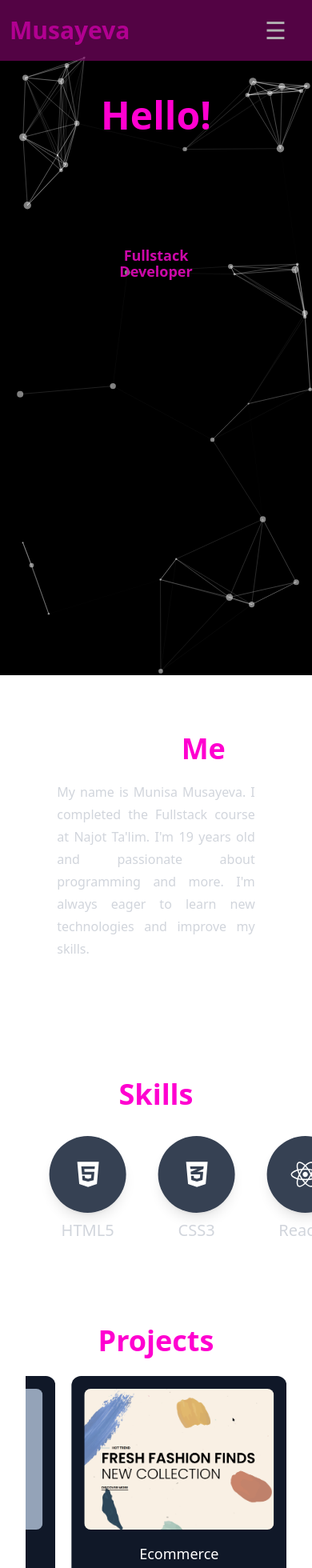
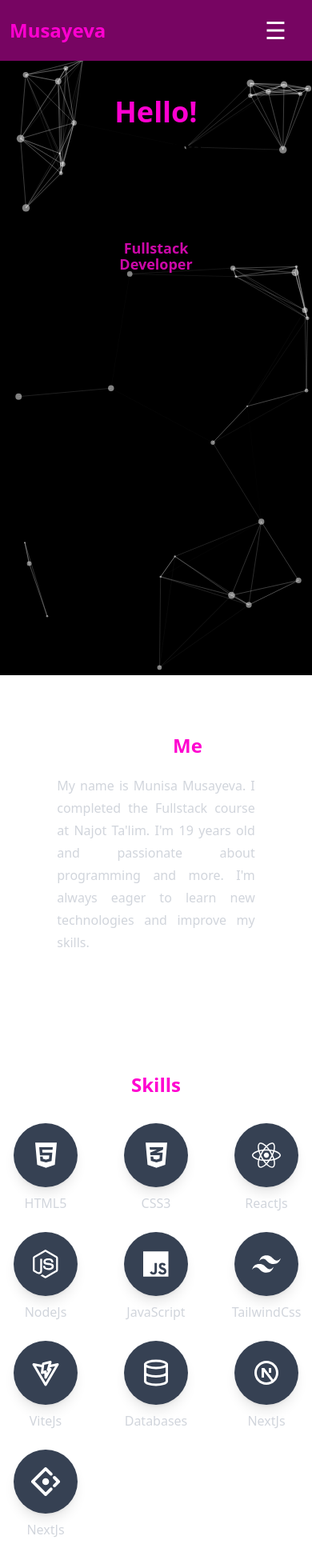
Before and after one commit to anonimka05/Portfolio, a React (Vite) app: page / in a window 390 px wide. Shown: the top 1960 px of the page at 80% size. Built offline with nearby package versions, Linux system fonts and the light colour scheme.

Commit message:
modal done

```diff
--- a/src/components/About.tsx
+++ b/src/components/About.tsx
@@ -4,7 +4,7 @@ function About() {
   return (
     <section id="about" className=" text-white  py-10 px-3">
       <div className="text-center mt-8 cursor-pointer">
-        <h3 className="text-4xl font-semibold mt-center">
+        <h3 className="lg:text-4xl text-2xl font-semibold mt-center">
           About <span className="text-[#ff00d0]">Me</span>
         </h3>
         <div className="flex md:flex-row flex-col-reverse items-center md:gap-6 gap-12 px-10 max-w-6xl mx-auto">
--- a/src/components/Contact.jsx
+++ b/src/components/Contact.jsx
@@ -185,12 +185,12 @@ const Contact = () => {
 
   return (
     <section id="contact" className="py-10 px-4 text-white ">
-      <h3 className="text-4xl font-semibold text-center text-[#ff00d0]">
+      <h3 className="md:text-4xl text-2xl font-semibold text-center text-[#ff00d0]">
         Contact
       </h3>
       <div className="container flex flex-col lg:flex-row items-center justify-center gap-10 mt-8">
         <div className="border rounded-2xl p-6 w-full max-w-md text-center lg:max-w-sm">
-          <h2 className="text-3xl font-semibold">
+          <h2 className="md:text-3xl text-2xl font-semibold">
             Contact <span className="text-[#ff00d0]">me</span> for collaboration
           </h2>
           <div className="text-4xl flex justify-center space-x-4 mt-4">
--- a/src/components/Footer.jsx
+++ b/src/components/Footer.jsx
@@ -1,6 +1,9 @@
 function Footer() {
   return (
-    <div name="footer" className="p-4 text-2xl text-white text-center">
+    <div
+      name="footer"
+      className="p-4 md:text-2xl text-xl text-white text-center"
+    >
       &copy; Musayeva Munisa
     </div>
   );
--- a/src/components/Hero.jsx
+++ b/src/components/Hero.jsx
@@ -10,7 +10,7 @@ const Hero = () => {
       <div className="flex-1">
         <div className="md:text-left text-center">
           <h1 className="md:text-5xl text-2xl md:leading-normal leading-10 text-black dark:text-white font-bold">
-            <span className="text-[#ff00d0] md:text-6xl text-5xl right-20 ">
+            <span className="text-[#ff00d0] md:text-6xl text-4xl right-20 ">
               Hello!
               <br />
             </span>
--- a/src/components/Navbar.tsx
+++ b/src/components/Navbar.tsx
@@ -5,7 +5,7 @@ import NavListType from "../types/Navlist.type";
 const Navbar: React.FC = () => {
   const [sticky, setSticky] = useState(false);
   const [open, setOpen] = useState(false);
-
+  const x = "x";
   const navList: NavListType[] = [
     { element: "Home", path: "#home" },
     { element: "About", path: "#about" },
@@ -26,9 +26,9 @@ const Navbar: React.FC = () => {
   }, []);
 
   return (
-    <nav className="text-amber-100 text-3xl left-0 fixed z-9999 w-full">
+    <nav className="text-amber-100 mg:text-3xl text-2xl left-0 fixed z-9999 w-full">
       <div
-        className={`flex items-center px-3 container mx-auto justify-between  ${sticky} ? bg-[#770562] opacity-70  : ""`}
+        className={`flex items-center px-3 container mx-auto justify-between   bg-[#770562] opacity `}
       >
         <div>
           <h1>
@@ -65,16 +65,17 @@ const Navbar: React.FC = () => {
         <div
           onClick={() => setOpen(!open)}
           className={`z-[999] ${
-            open ? "text-gray-900" : "text-white"
+            open ? ` text-gray-900 ` : "text-white"
           } text-3xl md:hidden m-5`}
         >
-          ☰
+          {open ? x : "☰"}
         </div>
 
         <div
-          className={`md:hidden text-gray-900 absolute w-2/4 h-screen px-7 py-2 font-medium bg-white top-0 duration-300 ${
-            open ? "right-0" : "right-[-100%]"
-          }`}
+          className={`md:hidden text-gray-900 absolute w-full flex justify-center items-center
+             h-screen px-7 py-2 font-medium bg-gray-200 top-0 duration-300 ${
+               open ? "right-0" : "right-[-100%]"
+             }`}
         >
           <ul className="flex flex-col justify-center  h-full gap-6 py-2 text-lg">
             {navList.map((item, id) => (
--- a/src/components/Projects.jsx
+++ b/src/components/Projects.jsx
@@ -32,7 +32,7 @@ const Projects = () => {
   return (
     <section id="projects" className="py-10 px-3 text-white">
       <div className="text-center">
-        <h3 className="text-4xl font-semibold">
+        <h3 className="md:text-4xl text-2xl font-semibold">
           <span className="text-[#ff00d0]">Projects</span>
         </h3>
       </div>
--- a/src/components/Skills.jsx
+++ b/src/components/Skills.jsx
@@ -1,75 +1,3 @@
-// function Skils() {
-//   return (
-//     <section id="skills" className="text-white">
-//       <div>
-//         <h3>
-//           <span>Skills</span>
-//         </h3>
-//       </div>
-//     </section>
-//   );
-// }
-
-// export default Skils;
-
-// import React from "react";
-// import { motion } from "framer-motion";
-// import { RiNextjsLine } from "react-icons/ri";
-// import { FontAwesomeIcon } from "@fortawesome/react-fontawesome";
-// import {
-//   faHtml5,
-//   faCss3,
-//   faReact,
-//   faNodeJs,
-// } from "@fortawesome/free-brands-svg-icons";
-// import { faDatabase } from "@fortawesome/free-solid-svg-icons";
-// // import { RiNextjsLine } from "react-icons/ri";
-
-// const Skils = () => {
-//   // const skills = [
-//   //   { logo: "fa-brands fa-html5", level: "HTML5" },
-//   //   { logo: "fa-brands fa-css3", level: "CSS3" },
-//   //   { logo: "fa-brands fa-react", level: "ReactJs" },
-//   //   { logo: "fa-brands fa-node", level: "NodeJs" },
-//   //   { logo: "fa-solid fa-database", level: "Databases" },
-//   //   { logo: <RiNextjsLine />, level: "NextJs" },
-//   // ];
-//   const skills = [
-//     { icon: <FontAwesomeIcon icon={faHtml5} />, level: "HTML5" },
-//     { icon: <FontAwesomeIcon icon={faCss3} />, level: "CSS3" },
-//     { icon: <FontAwesomeIcon icon={faReact} />, level: "ReactJs" },
-//     { icon: <FontAwesomeIcon icon={faNodeJs} />, level: "NodeJs" },
-//     { icon: <FontAwesomeIcon icon={faDatabase} />, level: "Databases" },
-//     { icon: <RiNextjsLine />, level: "NextJs" },
-//   ];
-
-//   return (
-//     <section className="py-16 from-gray-900 to-gray-800 text-white">
-//       <div className="max-w-5xl mx-auto text-center">
-//         <h3 className="text-4xl font-bold text-[#ff00d0] mb-8">Skills</h3>
-//         <div className="text-xl relative overflow-hidden w-full">
-//           <motion.div
-//             className="flex space-x-10"
-//             animate={{ x: [-100, 100, -100] }}
-//             transition={{ repeat: Infinity, duration: 10, ease: "linear" }}
-//           >
-//             {skills.map((skill, i) => (
-//               <div key={i} className="flex flex-col items-center">
-//                 <div className="w-24 h-24 bg-gray-700 hover:bg-[#ff00d0] transition-all rounded-full flex items-center justify-center shadow-lg">
-//                   <i className={`${skill.logo} text-4xl`}></i>
-//                 </div>
-//                 <p className="mt-2 text-gray-300">{skill.level}</p>
-//               </div>
-//             ))}
-//           </motion.div>
-//         </div>
-//       </div>
-//     </section>
-//   );
-// };
-
-// export default Skils;"use client";
-
 import { motion } from "framer-motion";
 import { FontAwesomeIcon } from "@fortawesome/react-fontawesome";
 import {
@@ -82,6 +10,8 @@ import {
 import { RiNextjsLine } from "react-icons/ri";
 import { LuDatabase } from "react-icons/lu";
 import { TbBrandVite } from "react-icons/tb";
+import { SiAntdesign } from "react-icons/si";
+import { RiTailwindCssFill } from "react-icons/ri";
 
 const skills = [
   { icon: faHtml5, level: "HTML5" },
@@ -89,25 +19,30 @@ const skills = [
   { icon: faReact, level: "ReactJs" },
   { icon: faNodeJs, level: "NodeJs" },
   { icon: faJs, level: "JavaScript" },
+  { icon: RiTailwindCssFill, level: "TailwindCss" },
   { icon: TbBrandVite, level: "ViteJs" },
   { icon: LuDatabase, level: "Databases" },
   { icon: RiNextjsLine, level: "NextJs" },
+  { icon: SiAntdesign, level: "NextJs" },
 ];
 
 const Skills = () => {
   return (
     <section id="skills" className="py-16 bg-gradient-to-b text-white">
-      <div className="max-w-5xl mx-auto text-center">
-        <h3 className="text-4xl font-bold text-[#ff00d0] mb-8">Skills</h3>
-        <div className="text-xl relative overflow-hidden w-full">
+      <div className="max-w-5xl mx-auto text-center  w-full border:none border-pink-500">
+        <h3 className="lg:text-4xl text-2xl font-bold text-[#ff00d0] mb-8">
+          Skills
+        </h3>
+        <div className="relative w-full  grid grid-cols-3  md:grid-cols-4 lg:grid-cols-5 gap-6 place-items-center">
+          {skills.map((skill, i) => (
             <motion.div
-            className="flex space-x-10"
-            animate={{ x: [-100, 100, -100] }}
-            transition={{ repeat: Infinity, duration: 10, ease: "linear" }}
+              key={i}
+              className="flex flex-col items-center"
+              initial={{ opacity: 0, scale: 0.8 }}
+              whileInView={{ opacity: 1, scale: 1 }}
+              viewport={{ once: true }}
             >
-            {skills.map((skill, i) => (
-              <div key={i} className="flex flex-col items-center">
-                <div className="w-24 h-24 bg-gray-700 hover:bg-[#ff00d0] transition-all rounded-full flex items-center justify-center shadow-lg">
+              <div className="w-20 h-20 lg:w-24 lg:h-24 bg-gray-700 hover:bg-[#ff00d0] transition-all rounded-full flex items-center justify-center shadow-lg">
                 {typeof skill.icon === "object" ? (
                   <FontAwesomeIcon icon={skill.icon} className="text-4xl" />
                 ) : (
@@ -115,9 +50,8 @@ const Skills = () => {
                 )}
               </div>
               <p className="mt-2 text-gray-300">{skill.level}</p>
-              </div>
+            </motion.div>
           ))}
-          </motion.div>
         </div>
       </div>
     </section>
```
Lines whose indentation alone changed are shown as unchanged.
